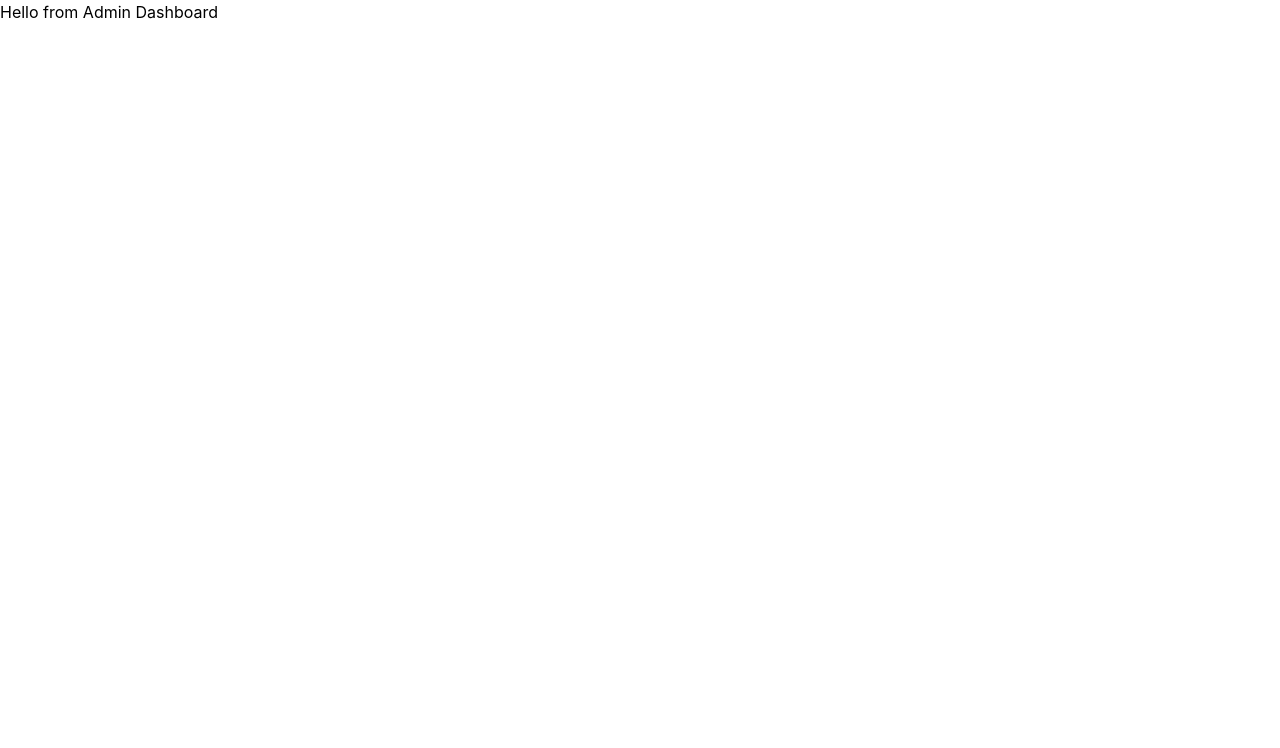
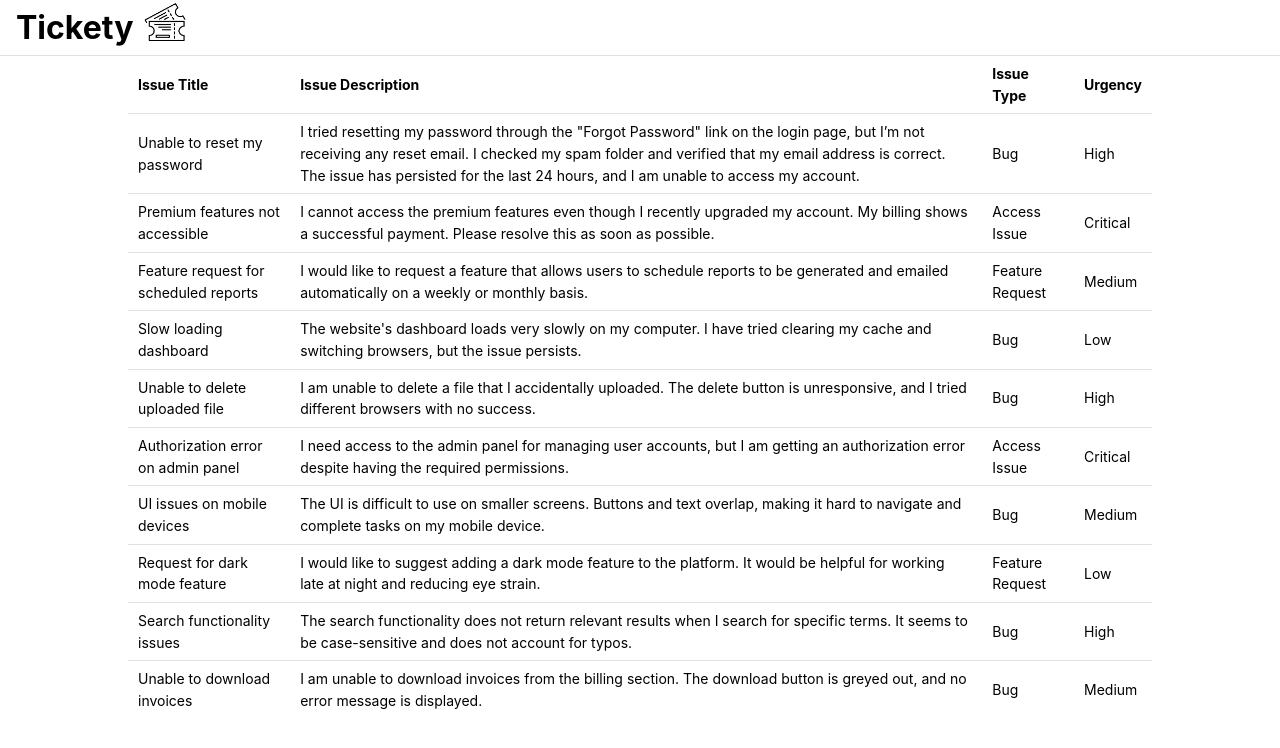
Before and after one commit to BKM14/Tickety, a React (Vite) app in the folder frontend/: page /admin in a window 1280 px wide. Shown: the top 748 px of the page. Built offline with nearby package versions, Linux system fonts and the light colour scheme.

Commit message:
Create a Dashboard Component

```diff
--- /dev/null
+++ b/frontend/src/packages/components/Dashbord.tsx
@@ -0,0 +1,46 @@
+import { useState } from "react";
+import CreateTable, { Issue } from "./CreateTable"
+import { HeaderProps, HeaderSimple } from "./HeaderSimple"
+import { Modal } from "@mantine/core";
+import CreateForm, { FormProps } from "./CreateForm";
+
+interface DashboardPropsInterface {
+    navLinks?: HeaderProps['linksArray'],
+    tableElements: Issue[],
+    isUser: boolean,
+    formProps?: FormProps
+}
+
+const Dashboard = ({DashboardProps}: {DashboardProps: DashboardPropsInterface}) => {
+
+    const [modalOpened, setModalOpened] = useState(false);
+
+    return <>
+        <HeaderSimple links={{
+            linksArray: DashboardProps.navLinks ? DashboardProps.navLinks : [],
+            isUser: DashboardProps.isUser
+        }}/>
+
+        { DashboardProps.isUser && DashboardProps.formProps && DashboardProps.navLinks &&  <div>
+            <div style={{textAlign: "center", fontSize: "48px", fontWeight: 600}}>
+                <p>Tickets opened by you</p>
+            </div>
+            <div style={{ width: "50%", margin: "0 auto", textAlign: "center", marginTop: "20px" }}>
+                <Modal
+                    opened={modalOpened}
+                    onClose={() => setModalOpened(false)}
+                    title="Submit a New Ticket"
+                    centered
+                >
+                    <CreateForm props={DashboardProps.formProps}/>
+                </Modal>
+            </div>
+        </div>
+        }
+        <div style={{"width": "80%", margin: "0 auto"}}>
+                <CreateTable issues={DashboardProps.tableElements}/>
+        </div>
+    </>
+}
+
+export default Dashboard
--- a/frontend/src/packages/components/HeaderSimple.tsx
+++ b/frontend/src/packages/components/HeaderSimple.tsx
@@ -4,24 +4,27 @@ import { useDisclosure } from '@mantine/hooks';
 import classes from './HeaderSimple.module.css';
 
 export interface HeaderProps  {
-    link: string,
-    label: string,
-    onClick?: () => void
+    linksArray: {
+      link: string,
+      label: string,
+      onClick?: () => void,
+    }[],
+    isUser: boolean
 }
 
-export function HeaderSimple({ links }: {links: HeaderProps[]}) {
+export function HeaderSimple({ links }: {links: HeaderProps}) {
   const [opened, { toggle }] = useDisclosure(false);
-  const [active, setActive] = useState(links[0].link);
+  const [active, setActive] = useState(links.linksArray[0]);
 
-  const items = links.map((link) => (
+  const items = links.linksArray.map((link) => (
     <a
       key={link.label}
       href={link.link}
       className={classes.link}
-      data-active={active === link.link || undefined}
+      data-active={active === link || undefined}
       onClick={  link.onClick ? link.onClick : (event) => {
         event.preventDefault();
-        setActive(link.link);
+        setActive(link);
       }}
     >
       {link.label}
--- a/frontend/src/pages/AdminDash.tsx
+++ b/frontend/src/pages/AdminDash.tsx
@@ -1,7 +1,105 @@
+import  { Issue } from "../packages/components/CreateTable";
+import Dashboard from "../packages/components/Dashbord";
+
 const  AdminDash = () => {
-    return <div>
-        Hello from Admin Dashboard
-    </div>
+
+    const issues: Issue[] = [
+            {
+              email: "john@gmail.com",
+              issueDescription:
+                'I tried resetting my password through the "Forgot Password" link on the login page, but I’m not receiving any reset email. I checked my spam folder and verified that my email address is correct. The issue has persisted for the last 24 hours, and I am unable to access my account.',
+              issueTitle: "Unable to reset my password",
+              issueType: "Bug",
+              name: "John Doe",
+              urgencyType: "High",
+            },
+            {
+              email: "jane.smith@example.com",
+              issueDescription:
+                "I cannot access the premium features even though I recently upgraded my account. My billing shows a successful payment. Please resolve this as soon as possible.",
+              issueTitle: "Premium features not accessible",
+              issueType: "Access Issue",
+              name: "Jane Smith",
+              urgencyType: "Critical",
+            },
+            {
+              email: "mike.brown@example.com",
+              issueDescription:
+                "I would like to request a feature that allows users to schedule reports to be generated and emailed automatically on a weekly or monthly basis.",
+              issueTitle: "Feature request for scheduled reports",
+              issueType: "Feature Request",
+              name: "Mike Brown",
+              urgencyType: "Medium",
+            },
+            {
+              email: "emily.wilson@example.com",
+              issueDescription:
+                "The website's dashboard loads very slowly on my computer. I have tried clearing my cache and switching browsers, but the issue persists.",
+              issueTitle: "Slow loading dashboard",
+              issueType: "Bug",
+              name: "Emily Wilson",
+              urgencyType: "Low",
+            },
+            {
+              email: "david.jones@example.com",
+              issueDescription:
+                "I am unable to delete a file that I accidentally uploaded. The delete button is unresponsive, and I tried different browsers with no success.",
+              issueTitle: "Unable to delete uploaded file",
+              issueType: "Bug",
+              name: "David Jones",
+              urgencyType: "High",
+            },
+            {
+              email: "sarah.miller@example.com",
+              issueDescription:
+                "I need access to the admin panel for managing user accounts, but I am getting an authorization error despite having the required permissions.",
+              issueTitle: "Authorization error on admin panel",
+              issueType: "Access Issue",
+              name: "Sarah Miller",
+              urgencyType: "Critical",
+            },
+            {
+              email: "oliver.clark@example.com",
+              issueDescription:
+                "The UI is difficult to use on smaller screens. Buttons and text overlap, making it hard to navigate and complete tasks on my mobile device.",
+              issueTitle: "UI issues on mobile devices",
+              issueType: "Bug",
+              name: "Oliver Clark",
+              urgencyType: "Medium",
+            },
+            {
+              email: "emma.davis@example.com",
+              issueDescription:
+                "I would like to suggest adding a dark mode feature to the platform. It would be helpful for working late at night and reducing eye strain.",
+              issueTitle: "Request for dark mode feature",
+              issueType: "Feature Request",
+              name: "Emma Davis",
+              urgencyType: "Low",
+            },
+            {
+              email: "lucas.lee@example.com",
+              issueDescription:
+                "The search functionality does not return relevant results when I search for specific terms. It seems to be case-sensitive and does not account for typos.",
+              issueTitle: "Search functionality issues",
+              issueType: "Bug",
+              name: "Lucas Lee",
+              urgencyType: "High",
+            },
+            {
+              email: "mia.taylor@example.com",
+              issueDescription:
+                "I am unable to download invoices from the billing section. The download button is greyed out, and no error message is displayed.",
+              issueTitle: "Unable to download invoices",
+              issueType: "Bug",
+              name: "Mia Taylor",
+              urgencyType: "Medium",
+            },
+          ];
+
+    return <Dashboard DashboardProps={{
+        isUser: false,
+        tableElements: issues,
+    }}/>
 }
 
 export default AdminDash
--- a/frontend/src/pages/UserDash.tsx
+++ b/frontend/src/pages/UserDash.tsx
@@ -1,10 +1,9 @@
-import CreateForm from "../packages/components/CreateForm";
-import { HeaderSimple } from "../packages/components/HeaderSimple";
 import { HeaderProps } from "../packages/components/HeaderSimple";
 import { FormProps } from "../packages/components/CreateForm";
-import { Modal, Button } from "@mantine/core";
+import { Button } from "@mantine/core";
 import { useState } from "react";
-import CreateTable, { Issue } from "../packages/components/CreateTable";
+import { Issue } from "../packages/components/CreateTable";
+import Dashboard from "../packages/components/Dashbord";
 
 const UserDash = () => {
 
@@ -102,12 +101,16 @@ const UserDash = () => {
       ];
 
 
-    const [modalOpened, setModalOpened] = useState(false);
+    const [, setModalOpened] = useState(false);
     const [tableElements, setTableElements] = useState<Issue[]>([]);
 
-    const links: HeaderProps[] = [
-        { link: "#", label: "Create Ticket", onClick: () => setModalOpened(true) },
-    ];
+    const links: HeaderProps = {
+      linksArray: [
+        { link: "#", label: "Create Ticket", onClick: () => setModalOpened(true)}
+      ],
+      isUser: true
+    }
+    ;
 
     const props: FormProps = {
         inputs: [
@@ -129,23 +132,12 @@ const UserDash = () => {
 
     return (
         <>
-            <HeaderSimple links={links}/>
-            <div style={{textAlign: "center", fontSize: "48px", fontWeight: 600}}>
-                <p>Tickets opened by you</p>
-            </div>
-            <div style={{ width: "50%", margin: "0 auto", textAlign: "center", marginTop: "20px" }}>
-                <Modal
-                    opened={modalOpened}
-                    onClose={() => setModalOpened(false)}
-                    title="Submit a New Ticket"
-                    centered
-                >
-                    <CreateForm props={props}/>
-                </Modal>
-            </div>
-            <div style={{"width": "80%", margin: "0 auto"}}>
-                <CreateTable issues={tableElements}/>
-            </div>
+            <Dashboard DashboardProps={{
+              navLinks: links.linksArray,
+              tableElements: tableElements,
+              isUser: links.isUser,
+              formProps: props
+            }}/>
             <Button onClick={() => setTableElements(issues)}>Add elements to table</Button>
         </>
     );
```
